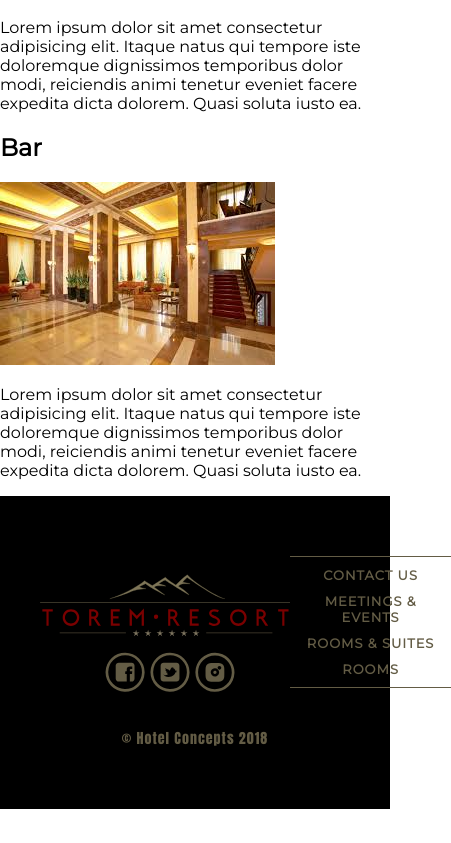
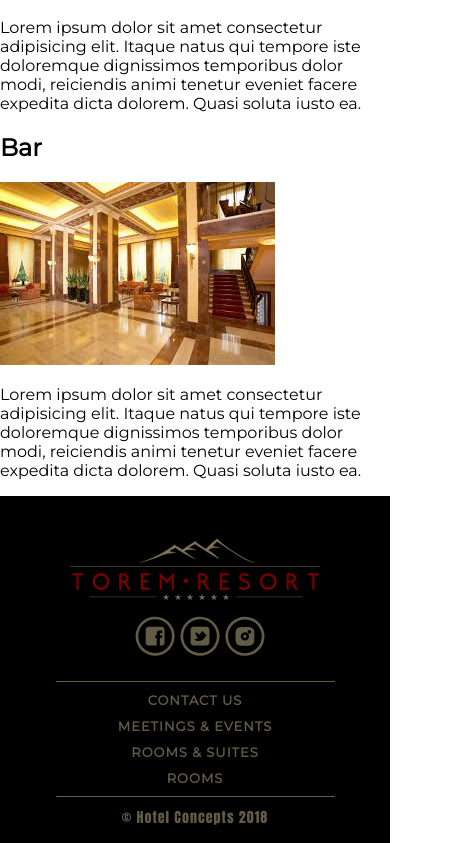
Before and after one commit to Gabewest1/hotel, a React (Create React App) app: page /services in a window 390 px wide. Shown: the part 1106-1949 px from the top of the page, 451 px wide, since content can reach past the window. Before the commit the page ends 1915 px from the top, so only its background shows below. Built offline with nearby package versions, Linux system fonts and the light colour scheme; a web font is replaced by a local one.

Commit message:
Updated <Footer/> to be responsive on mobile.

```diff
--- a/src/components/Footer/index.js
+++ b/src/components/Footer/index.js
@@ -48,6 +48,9 @@ class Footer extends React.Component {
         )
     }
 }
+const TABLET_BREAKPOINT = 700
+const DESKTOP_BREAKPOINT = 1024
+
 const Icon = styled.a`
     width: 30px;
     height: 30px;
@@ -58,7 +61,11 @@ const Copyright = styled.div`
     font-size: 14px;
     letter-spacing: 1px;
     font-family: 'Anton', sans-serif;
-    margin-top: 40px;
+    margin-top: 30px;
+
+    @media (max-width: ${ TABLET_BREAKPOINT - 1 }px) {
+        margin-top: 10px;
+    }
 `
 
 const List = styled.ul`
@@ -69,7 +76,6 @@ const List = styled.ul`
     list-style: none;
     padding: 5px 0;
     margin: 0;
-    width: 80%;
     height: 50%;
     display: flex;
     flex-direction: column;
@@ -77,13 +83,19 @@ const List = styled.ul`
     align-items: center;
     position: relative;
 
-    @media (min-width: 1024px) {
+    @media (min-width: ${ TABLET_BREAKPOINT }px) {
+        width: 350px;
+    }
+
+    @media (min-width: ${ DESKTOP_BREAKPOINT }px) {
         flex-direction: row;
+        width: 500px;
     }
 `
 
 const ListItem = styled.li`
     padding: 5px 0;
+    white-space: nowrap;
 
     a {
         text-decoration: none;
@@ -99,7 +111,7 @@ const Line = styled.div`
     position: relative;
 `
 const LineAbove = styled(Line)`
-    @media (min-width: 1024px) {
+    @media (min-width: ${ DESKTOP_BREAKPOINT }px) {
         display: none;
     }
 `
@@ -113,8 +125,10 @@ const Links = styled.div`
     display: flex;
     flex-direction: column;
     align-items: center;
-    width: 100%;
-    flex: 0 0 52%;
+
+    @media (max-width: ${ TABLET_BREAKPOINT - 1 }px) {
+        width: 90%;
+    }
 `
 const SocialMedia = styled.div`
     display: flex;
@@ -127,14 +141,19 @@ const ItemsContainer = styled.div`
     width: 100%;
     max-width: 1200px;
     display: flex;
+    flex-direction: column;
     align-items: center;
     justify-content: space-around;
     position: relative;
+
+    @media (min-width: ${ TABLET_BREAKPOINT }px) {
+        flex-direction: row;
+    }
 `
 const HideOnMobile = styled.div`
     display: none;
 
-    @media (min-width: 1024px) {
+    @media (min-width: ${ DESKTOP_BREAKPOINT }px) {
         display: block;
     }
 `
@@ -147,14 +166,17 @@ const LogoWrapper = styled.div`
         position: relative;
         top: 10px;
     }
-    @media (min-width: 1024px) {
+    @media (max-width: ${ TABLET_BREAKPOINT - 1 }px) {
+        margin-bottom: 45px;
+    }
+    @media (min-width: ${ DESKTOP_BREAKPOINT }px) {
         ${ SocialMedia } {
             display: none;
         }
     }
 `
 const ShowOnMobile = styled.div`
-    @media (min-width: 1024px) {
+    @media (min-width: ${ DESKTOP_BREAKPOINT }px) {
         display: none;
     }
 `
@@ -166,6 +188,11 @@ const FooterView = styled.div`
     justify-content: center;
     align-items: center;
     flex-direction: column;
+
+    @media (max-width: ${ TABLET_BREAKPOINT - 1 }px) {
+        padding-top: 40px;
+        padding-bottom: 15px;
+    }
 `
 const SocialMediaView = () => (
     <SocialMedia>
```
